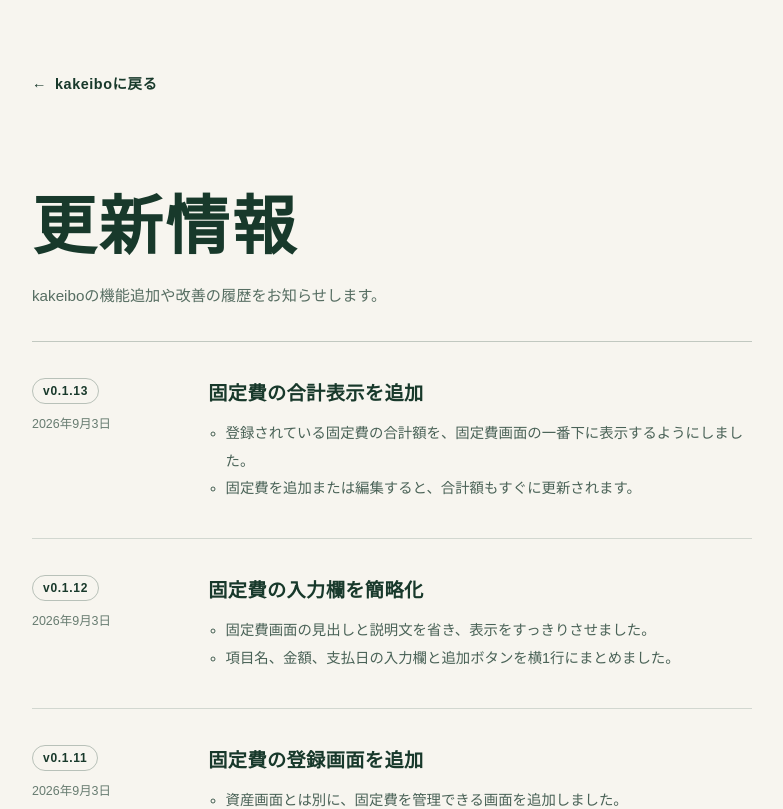
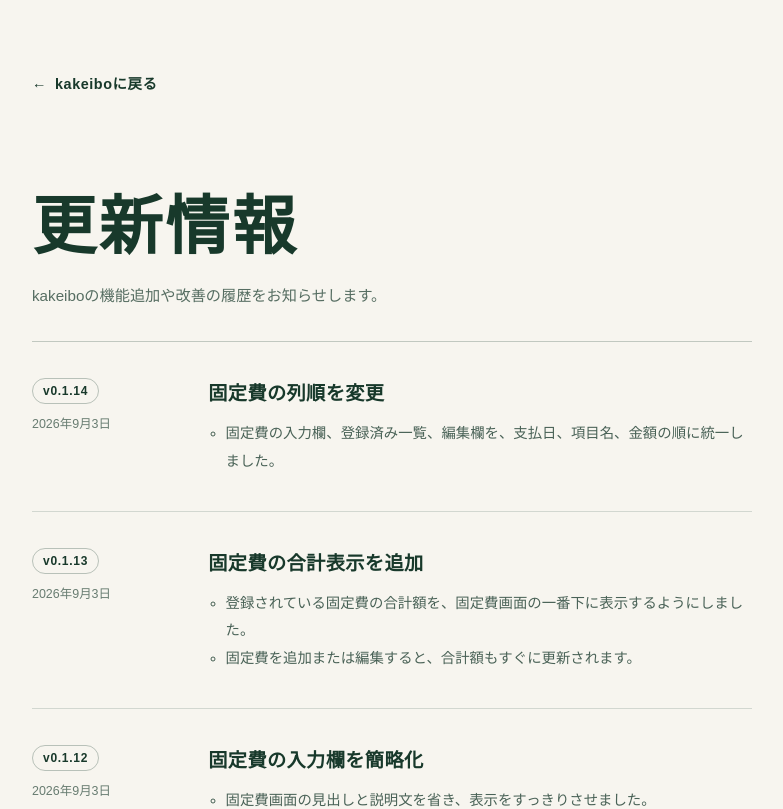
Before and after one commit to umedademu/kakeibo, a Next.js app: page /updates in a window 1280 px wide. Shown: the top 809 px of the page, without its empty margins (248-1031 px from the left). Built offline with nearby package versions, Linux system fonts and the light colour scheme.

Commit message:
固定費の列順を変更

```diff
--- a/app/globals.css
+++ b/app/globals.css
@@ -458,7 +458,7 @@ a {
 
 .fixed-cost-form {
   display: grid;
-  grid-template-columns: minmax(0, 1.4fr) minmax(0, 1fr) minmax(0, 0.8fr) auto;
+  grid-template-columns: minmax(0, 0.8fr) minmax(0, 1.4fr) minmax(0, 1fr) auto;
   gap: 8px;
 }
 
@@ -550,7 +550,7 @@ a {
 
 .fixed-cost-row {
   display: grid;
-  grid-template-columns: 1fr auto auto;
+  grid-template-columns: auto minmax(0, 1fr) auto auto;
   align-items: center;
   gap: 18px;
 }
@@ -561,13 +561,15 @@ a {
 }
 
 .fixed-cost-row h3 {
+  min-width: 0;
   font-size: 1rem;
+  overflow-wrap: anywhere;
 }
 
 .fixed-cost-row p {
-  margin-top: 5px;
   color: rgb(24 57 43 / 65%);
   font-size: 0.78rem;
+  white-space: nowrap;
 }
 
 .fixed-cost-row strong {
@@ -577,7 +579,7 @@ a {
 
 .fixed-cost-edit-form {
   display: grid;
-  grid-template-columns: 1.4fr 1fr 0.8fr auto;
+  grid-template-columns: 0.8fr 1.4fr 1fr auto;
   align-items: end;
   gap: 12px;
 }
@@ -635,11 +637,7 @@ a {
   }
 
   .fixed-cost-row {
-    grid-template-columns: 1fr auto;
-  }
-
-  .fixed-cost-row .edit-button {
-    grid-column: 1 / -1;
-    justify-self: start;
+    grid-template-columns: auto minmax(0, 1fr) auto auto;
+    gap: 8px;
   }
 }
--- a/app/updates/page.tsx
+++ b/app/updates/page.tsx
@@ -7,6 +7,15 @@ export const metadata: Metadata = {
 };
 
 const updates = [
+  {
+    version: "v0.1.14",
+    date: "2026年9月3日",
+    dateTime: "2026-09-03",
+    title: "固定費の列順を変更",
+    changes: [
+      "固定費の入力欄、登録済み一覧、編集欄を、支払日、項目名、金額の順に統一しました。",
+    ],
+  },
   {
     version: "v0.1.13",
     date: "2026年9月3日",
--- a/package.json
+++ b/package.json
@@ -1,6 +1,6 @@
 {
   "name": "kakeibo",
-  "version": "0.1.13",
+  "version": "0.1.14",
   "private": true,
   "scripts": {
     "dev": "next dev",
```
Also changed, not shown: app/components/fixed-cost-manager.tsx (+37 -39 lines), 2 other files (tests, documents, lock files or other folders).
